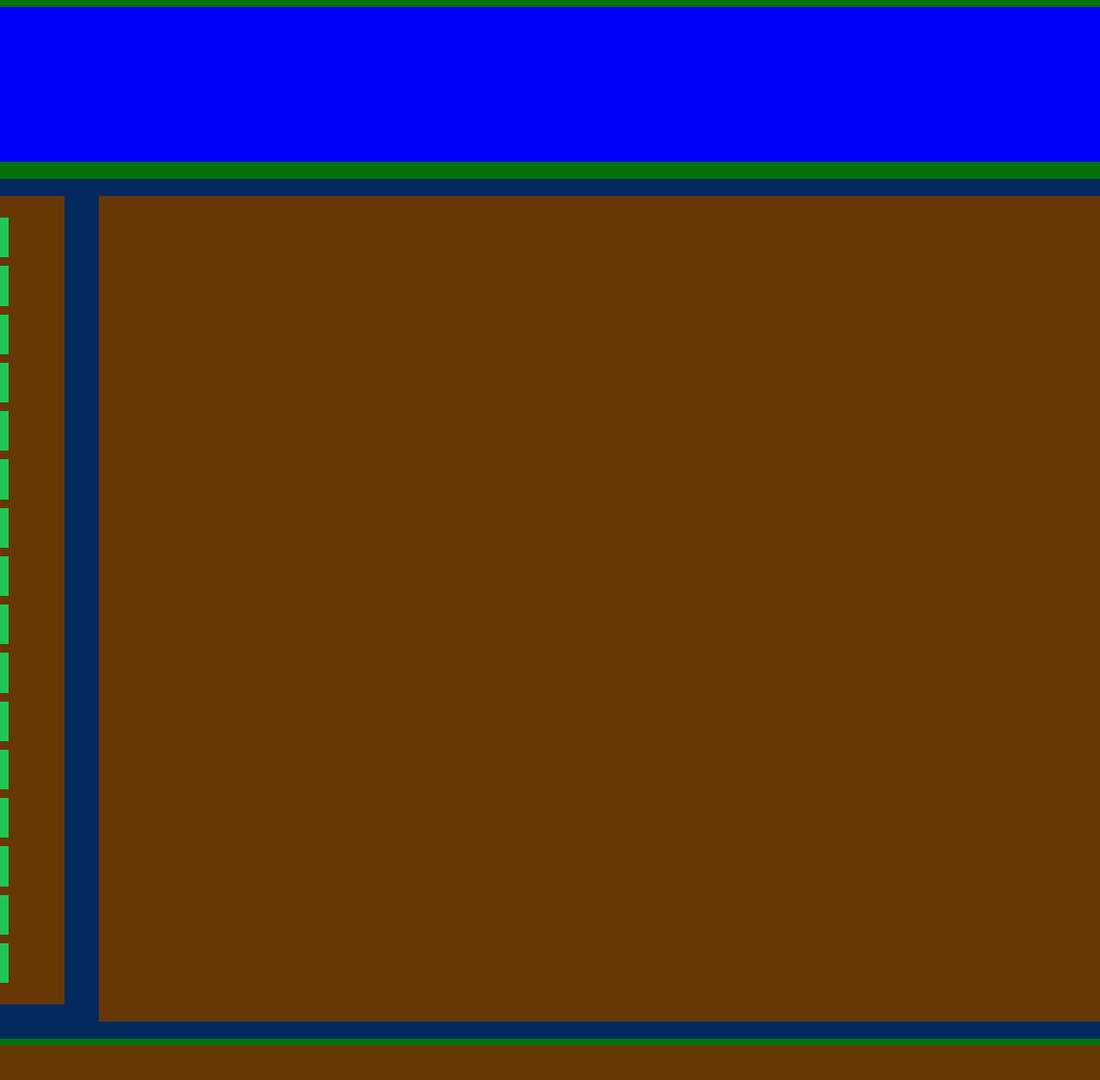
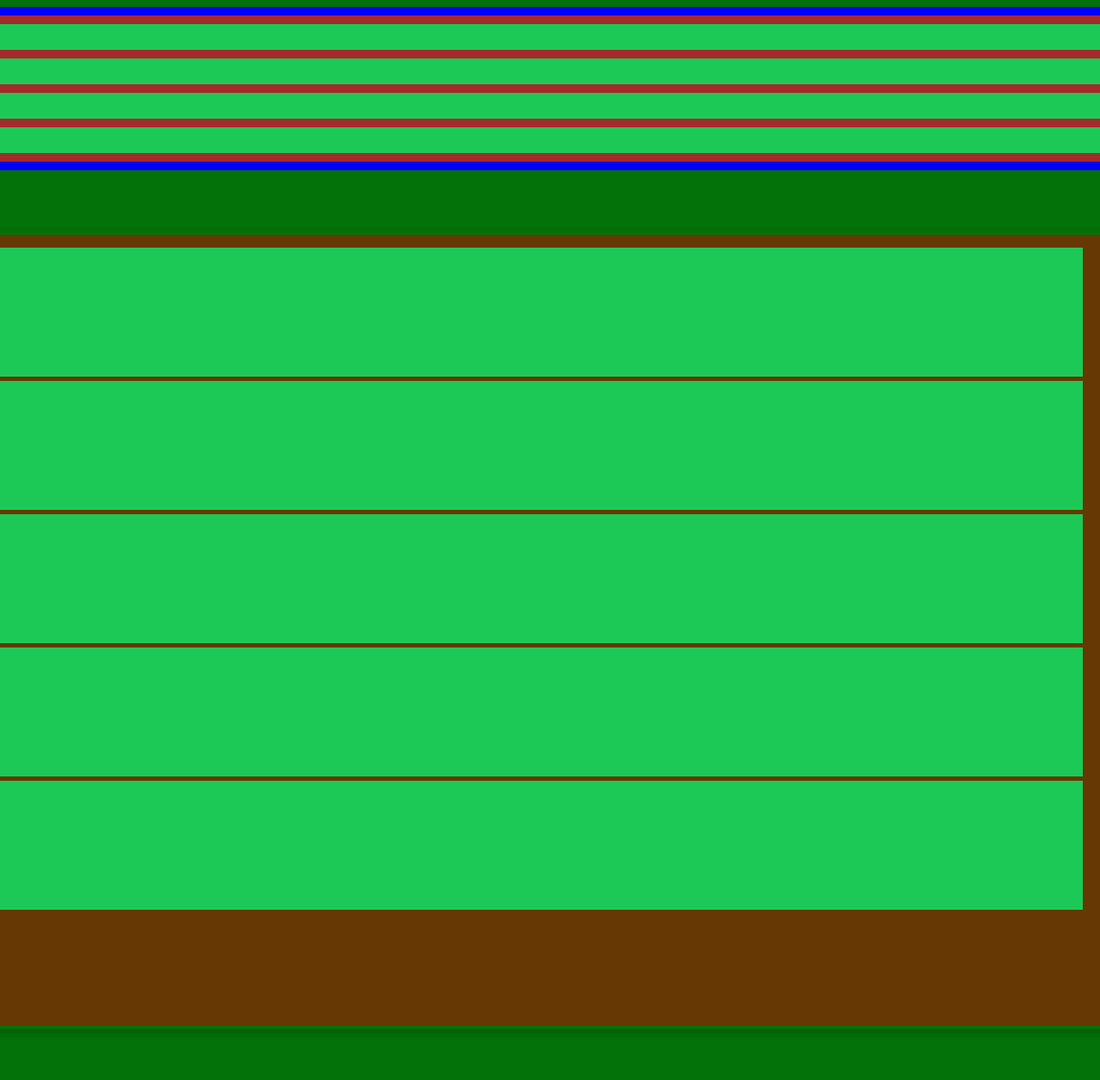
Before and after one commit to ryanboccollo/sites_test_2, a Django app: page /academia/academia_hub in a window 1280 px wide; the page is wider, and only the part inside the window is pictured. Shown: that part at 86% size. Before the commit the page ends 1216 px from the top of that part, so only its background shows below. Run offline with Django 5.2, Linux system fonts and the light colour scheme.

Commit message:
layout_mais_ou_menos_0_2

```diff
--- a/app_luta/templates/academia_hub.html
+++ b/app_luta/templates/academia_hub.html
@@ -11,12 +11,20 @@
   </head>
   <body style="background-color: rgb(3, 114, 8);  display: flex; flex-direction: column; align-items: center; ">
     <header>
-      <div style="background-color: blue; width: 1850px;height: 180px; ">
+      <div style="background-color: blue; width: 1840px;height: 170px; padding: 10px; display: flex;  ">
+        <Div style="background-color: brown; height: 170px; width: 170px; margin-right: 10px; "></Div>
+        <Div style="background-color: brown; height: 170px; width: 170px; flex-grow: 2;">
+          <div style="background-color: rgb(29, 201, 86); width: 1600px;height: 30px; margin: 10px;">informação</div>
+          <div style="background-color: rgb(29, 201, 86); width: 1600px;height: 30px; margin: 10px;">informação</div>
+          <div style="background-color: rgb(29, 201, 86); width: 1600px;height: 30px; margin: 10px;">informação</div>
+          <div style="background-color: rgb(29, 201, 86); width: 1600px;height: 30px; margin: 10px;">informação</div>
+        </Div>
+
       </div>
     </header>
 
-    <div style="background-color: rgb(2, 42, 95); width: 1850px;height: 1000px; margin-top: 20px; display: flex; ">
-      <div style="background-color: rgb(102, 56, 3); width: 300px;height: 900px; margin: 20px; display: flex; flex-direction: column; padding: 20px;">
+    <div style="background-clip: padding-box; width: 1840px;height: 990px; margin-top: 20px; display: flex; align-items: center; padding: 20px;">
+      <!-- <div style="background-color: rgb(102, 56, 3); width: 300px;height: 900px; margin: 20px; display: flex; flex-direction: column; padding: 20px;">
         <div style="background-color: rgb(29, 201, 86); width: 250px;height: 50px; margin: 5px;">informação</div>
         <div style="background-color: rgb(29, 201, 86); width: 250px;height: 50px; margin: 5px;">informação</div>
         <div style="background-color: rgb(29, 201, 86); width: 250px;height: 50px; margin: 5px;">informação</div>
@@ -33,12 +41,20 @@
         <div style="background-color: rgb(29, 201, 86); width: 250px;height: 50px; margin: 5px;">informação</div>
         <div style="background-color: rgb(29, 201, 86); width: 250px;height: 50px; margin: 5px;">informação</div>
         <div style="background-color: rgb(29, 201, 86); width: 250px;height: 50px; margin: 5px;">informação</div>
+      </div> -->
+      <div style="background-color: rgb(102, 56, 3); width: 1800px;height: 900px; margin: 20px; padding: 10px;
+            border-radius: 15px;
+            border: 5px solid transparent;
+            background-clip: padding-box;
+            box-shadow: 0 4px 10px rgba(0, 0, 0, 0.1), 0 4px 10px rgba(0, 0, 0, 0.1);
+      ">
+          <div style="background-color: rgb(29, 201, 86); width: 1500px;height: 150px; margin: 5px;">informação</div>
+          <div style="background-color: rgb(29, 201, 86); width: 1500px;height: 150px; margin: 5px;">informação</div>
+          <div style="background-color: rgb(29, 201, 86); width: 1500px;height: 150px; margin: 5px;">informação</div>
+          <div style="background-color: rgb(29, 201, 86); width: 1500px;height: 150px; margin: 5px;">informação</div>
+          <div style="background-color: rgb(29, 201, 86); width: 1500px;height: 150px; margin: 5px;">informação</div>
 
-
-
-      </div>
-      <div style="background-color: rgb(102, 56, 3); width: 500px;height:informação 900px; margin: 20px; flex-grow: 2; padding: 20px; ">
-
+        </div>
       </div>
     </div>
 
```
